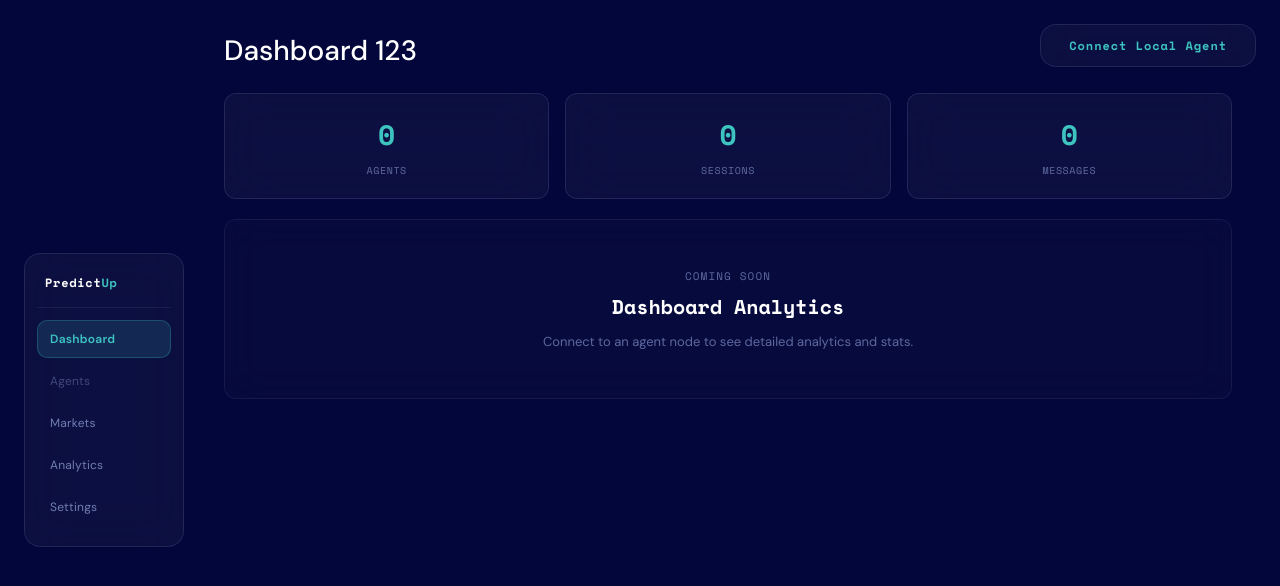
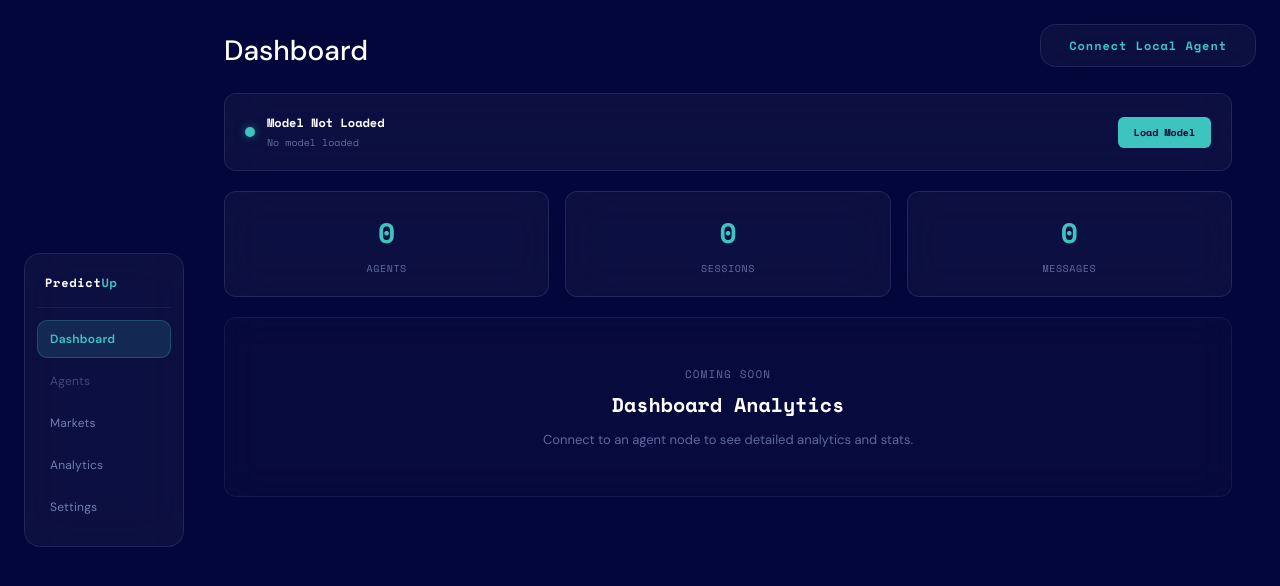
Before and after one commit to pisuthd/predict-station, a Next.js app in the folder frontend/: page /app/dashboard in a window 1280 px wide. Shown: the top 586 px of the page. Built offline with nearby package versions, Linux system fonts and the light colour scheme; no server answers.

Commit message:
feat: migrate model selection from modal to dashboard
- Remove ModelSelectorModal from app layout
- Add model status checking and loading to Dashboard
- Improve chat thinking display to persist after generation

```diff
--- a/frontend/src/app/app/layout.tsx
+++ b/frontend/src/app/app/layout.tsx
@@ -3,7 +3,6 @@
 import { AppProvider, useApp } from '../../context/AppProvider'
 import Sidebar from '../../components/sidebar/Sidebar'
 import TopNavBar from '../../components/TopNavBar'
-import ModelSelectorModal from '../../components/ModelSelectorModal'
 import LoadingScreenModal from '../../components/LoadingScreenModal'
 import { NAVY } from '../../theme'
 
@@ -25,8 +24,7 @@ function AppLayoutContent({ children }: { children: React.ReactNode }) {
         {children}
       </main>
 
-      {/* Modals based on step */}
-      {step === 'select-model' && <ModelSelectorModal />}
+      {/* Loading screen when model is loading */}
       {step === 'loading-model' && <LoadingScreenModal />}
     </div>
   )
--- a/frontend/src/components/dashboard/Dashboard.tsx
+++ b/frontend/src/components/dashboard/Dashboard.tsx
@@ -1,8 +1,43 @@
 'use client'
 
+import { useState, useEffect } from 'react'
 import { CYAN, NAVY, MUTED, monoFont, sansFont } from '../../theme'
+import { useApp } from '../../context/AppProvider'
+import { api } from '../../lib/api'
 
 export default function Dashboard() {
+  const { step } = useApp()
+  const [modelStatus, setModelStatus] = useState<{ isReady: boolean; modelType?: string } | null>(null)
+  const [isLoadingModel, setIsLoadingModel] = useState(false)
+
+  useEffect(() => {
+    // Check model status when connected
+    if (step !== 'disconnected') {
+      checkModelStatus()
+    }
+  }, [step])
+
+  const checkModelStatus = async () => {
+    try {
+      const status = await api.models.status()
+      setModelStatus(status)
+    } catch (err) {
+      console.error('Failed to check model status:', err)
+    }
+  }
+
+  const handleLoadModel = async () => {
+    setIsLoadingModel(true)
+    try {
+      await api.models.load('1.7B')
+      // The AppProvider will handle updating step to 'connected'
+      await checkModelStatus()
+    } catch (err) {
+      console.error('Failed to load model:', err)
+    } finally {
+      setIsLoadingModel(false)
+    }
+  }
 
   return (
     <div style={{
@@ -18,10 +53,61 @@ export default function Dashboard() {
           color: '#fff',
           margin: 0,
         }}>
-          <strong style={{ fontWeight: 500 }}>Dashboard 123</strong>
+          <strong style={{ fontWeight: 500 }}>Dashboard</strong>
         </h1>
       </div>
 
+      {/* Model Status Card */}
+      <div style={{
+        background: 'rgba(255,255,255,0.04)',
+        backdropFilter: 'blur(20px)',
+        border: '1px solid rgba(180,200,255,0.12)',
+        borderRadius: 12,
+        padding: 20,
+        marginBottom: 20,
+        display: 'flex',
+        alignItems: 'center',
+        justifyContent: 'space-between',
+      }}>
+        <div style={{ display: 'flex', alignItems: 'center', gap: 12 }}>
+          <div style={{
+            width: 10,
+            height: 10,
+            borderRadius: '50%',
+            background: modelStatus?.isReady ? '#4ade80' : CYAN,
+            boxShadow: modelStatus?.isReady ? '0 0 8px #4ade80' : '0 0 8px rgba(62,196,192,0.5)',
+          }} />
+          <div>
+            <p style={{ fontFamily: monoFont, fontSize: 12, fontWeight: 600, color: '#fff', margin: 0 }}>
+              {modelStatus?.isReady ? 'Model Ready' : step === 'loading-model' ? 'Loading Model...' : 'Model Not Loaded'}
+            </p>
+            <p style={{ fontFamily: monoFont, fontSize: 10, color: MUTED, margin: '4px 0 0' }}>
+              {modelStatus?.modelType ? `Qwen3-${modelStatus.modelType}` : 'No model loaded'}
+            </p>
+          </div>
+        </div>
+
+        {!modelStatus?.isReady && step !== 'loading-model' && (
+          <button
+            onClick={handleLoadModel}
+            disabled={isLoadingModel}
+            style={{
+              padding: '8px 16px',
+              background: CYAN,
+              border: 'none',
+              borderRadius: 6,
+              fontFamily: monoFont,
+              fontSize: 10,
+              fontWeight: 600,
+              color: NAVY,
+              cursor: isLoadingModel ? 'not-allowed' : 'pointer',
+              opacity: isLoadingModel ? 0.7 : 1,
+            }}
+          >
+            {isLoadingModel ? 'Loading...' : 'Load Model'}
+          </button>
+        )}
+      </div>
 
       {/* Quick Stats */}
       <div style={{ display: 'grid', gridTemplateColumns: 'repeat(3, 1fr)', gap: 16 }}>
--- a/frontend/src/context/AppProvider.tsx
+++ b/frontend/src/context/AppProvider.tsx
@@ -16,7 +16,7 @@ interface Session {
   createdAt: string
 }
 
-type Step = 'select-model' | 'loading-model' | 'connected' | 'disconnected'
+type Step = 'loading-model' | 'connected' | 'disconnected'
 
 interface State {
   step: Step
@@ -67,7 +67,8 @@ function appReducer(state: State, action: Action): State {
     case 'CONNECT':
       return { ...state, serverUrl: action.payload, isConnecting: true, connectionError: null }
     case 'CONNECT_SUCCESS':
-      return { ...state, step: 'select-model', isConnecting: false }
+      // Will check model status via useEffect
+      return { ...state, isConnecting: false }
     case 'CONNECT_ERROR':
       return { ...state, step: 'disconnected', isConnecting: false, connectionError: action.payload }
     case 'DISCONNECT':
@@ -184,6 +185,26 @@ export function AppProvider({ children }: { children: ReactNode }) {
     dispatch({ type: 'SET_ACTIVE_NAV', payload: nav })
   }, [])
 
+  // Check model status when connection completes
+  useEffect(() => {
+    // Trigger when isConnecting becomes false (connection completed)
+    if (!state.isConnecting && state.serverUrl) {
+      const checkModelStatus = async () => {
+        try {
+          const status = await api.models.status()
+          if (status.isReady) {
+            dispatch({ type: 'MODEL_LOADED' })
+          } else {
+            dispatch({ type: 'SET_STEP', payload: 'loading-model' })
+          }
+        } catch (err) {
+          console.error('Failed to check model status:', err)
+        }
+      }
+      checkModelStatus()
+    }
+  }, [state.isConnecting, state.serverUrl])
+
   // Refresh agents when connected
   useEffect(() => {
     if (state.step === 'connected') {
```
Also changed, not shown: frontend/src/components/chat/ChatModal.tsx (+6 -5 lines), frontend/src/components/settings/ServerModal.tsx (+9 -1 lines).
